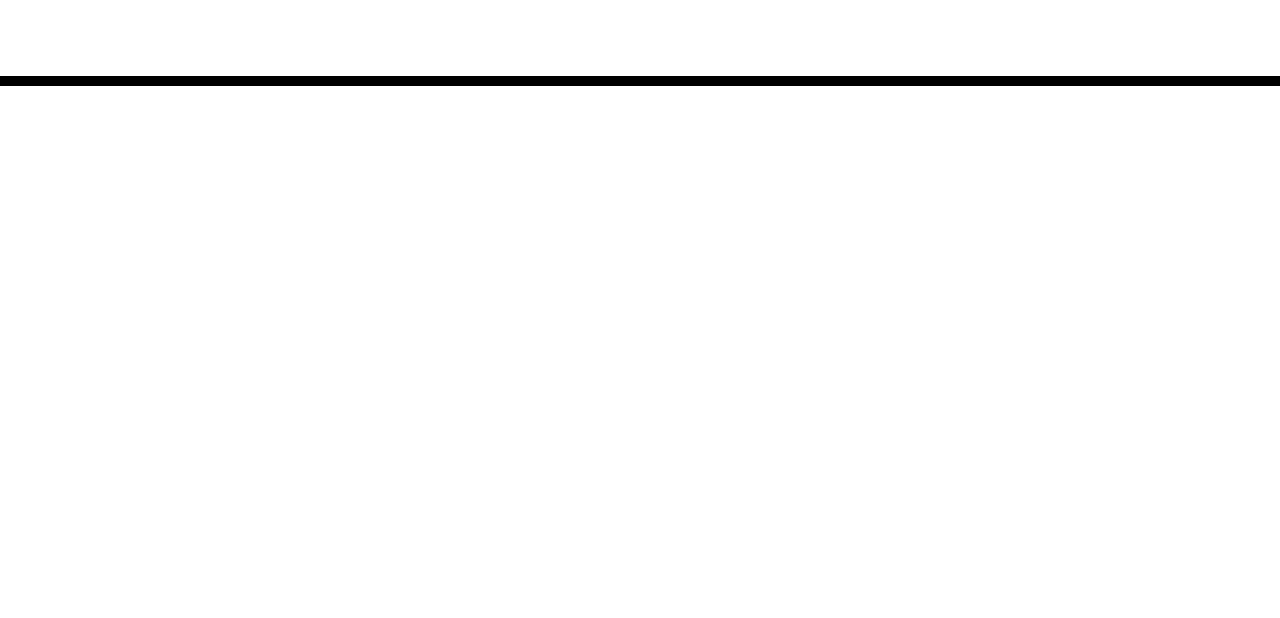
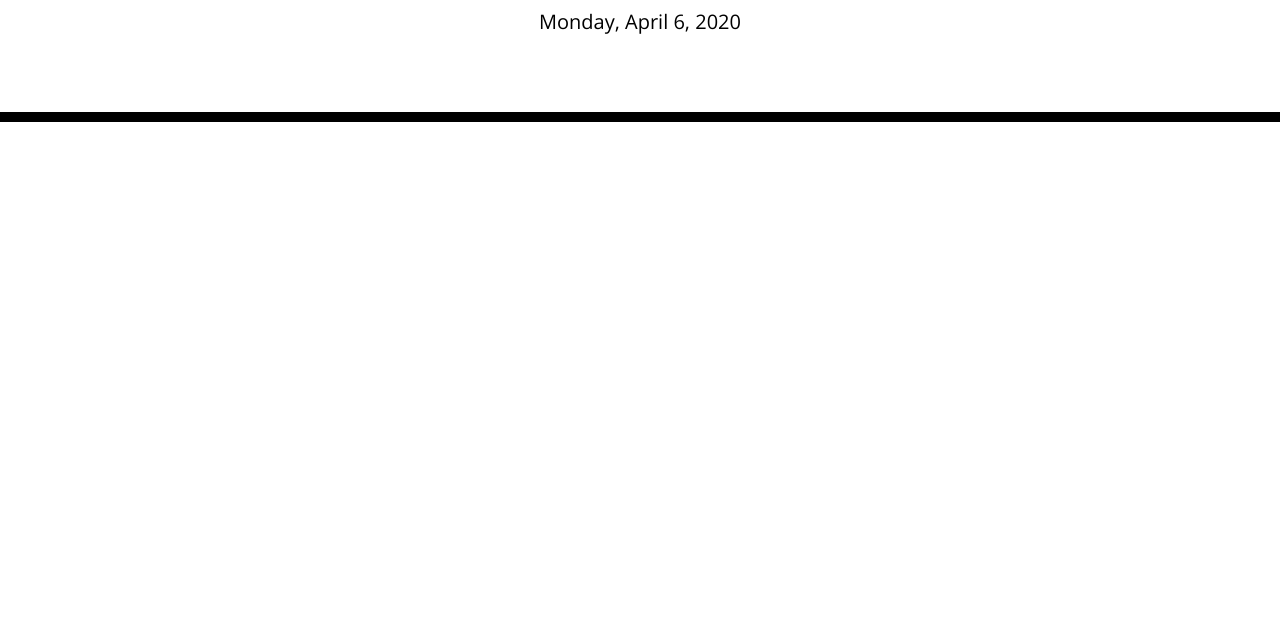
Before and after one commit to cojo12/day-planner, a plain HTML site: page index.html in a window 1280 px wide. Shown: the part 182-800 px from the top of the page. Drawn offline with nearby package versions, Linux system fonts and the light colour scheme.

Commit message:
added js

```diff
--- a/index.html
+++ b/index.html
@@ -15,8 +15,8 @@
       crossorigin="anonymous"
     />
     <link
-      href="https://fonts.googleapis.com/css?family=Open+Sans&display=swap"
-      rel="stylesheet"
+    href="https://fonts.googleapis.com/css?family=Open+Sans&display=swap"
+    rel="stylesheet"
     />
     <link rel="stylesheet" href="style.css" />
     <title>Work Day Scheduler</title>
@@ -29,10 +29,36 @@
       <p id="currentDay" class="lead"></p>
     </header>
     <div class="container">
-      <!-- Timeblocks go here -->
-    </div>
-
+      <!-- <table class="table">
+        <tbody>
+          <tr class="row">
+            <th class="hour time-block">9AM</th>
+            <td> <input class="description"></td>
+            <td><button type="button" class="saveBtn">Save</button></td>
+          </tr>
+          <tr class="row">
+            <th class="hour time-block">10AM</th>
+            <td> <input class="description"></td>
+            <td><button type="button" class="saveBtn">Save</button></td>
+          </tr>
+          <tr class="row">
+            <th class="hour time-block">11AM</th>
+            <td> <input class="description"></td>
+            <td><button type="button" class="saveBtn">Save</button></td>
+          </tr>
+        </tbody>
+      </div>
+    </table> -->
     <script src="https://code.jquery.com/jquery-3.4.1.min.js"></script>
     <script src="https://cdnjs.cloudflare.com/ajax/libs/moment.js/2.24.0/moment.min.js"></script>
+    <script type="text/javascript">
+      var now = moment();
+      day = now.format('dddd');
+      month = now.format('LL')
+      var proper_date = day + ", " + month;
+      $("#currentDay").text(proper_date);
+
+
+    </script>
   </body>
 </html>
--- a/style.css
+++ b/style.css
@@ -23,6 +23,7 @@ textarea{
 
 .description{
   white-space: pre-wrap;
+  width: 400px;
 }
 
 .time-block{
```
